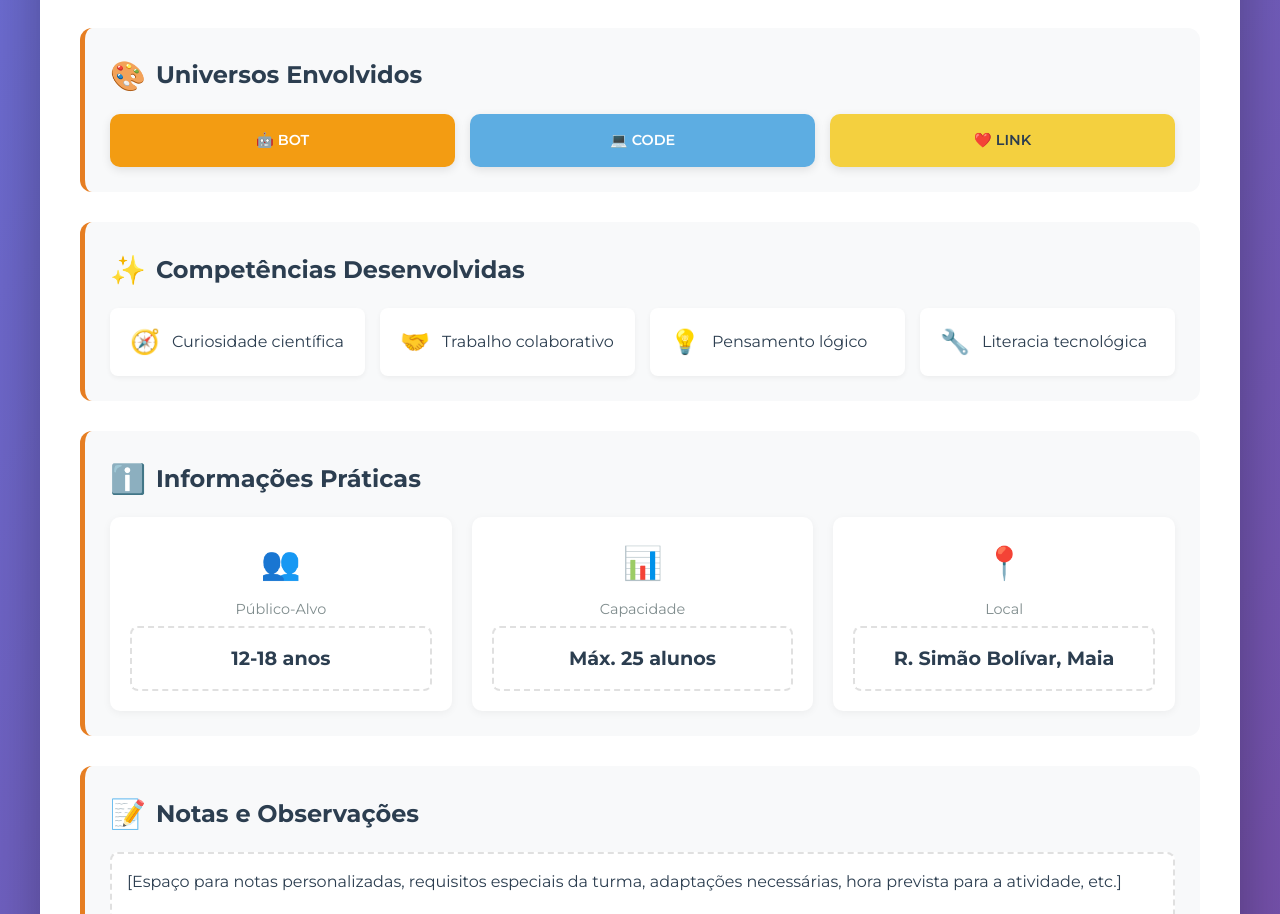
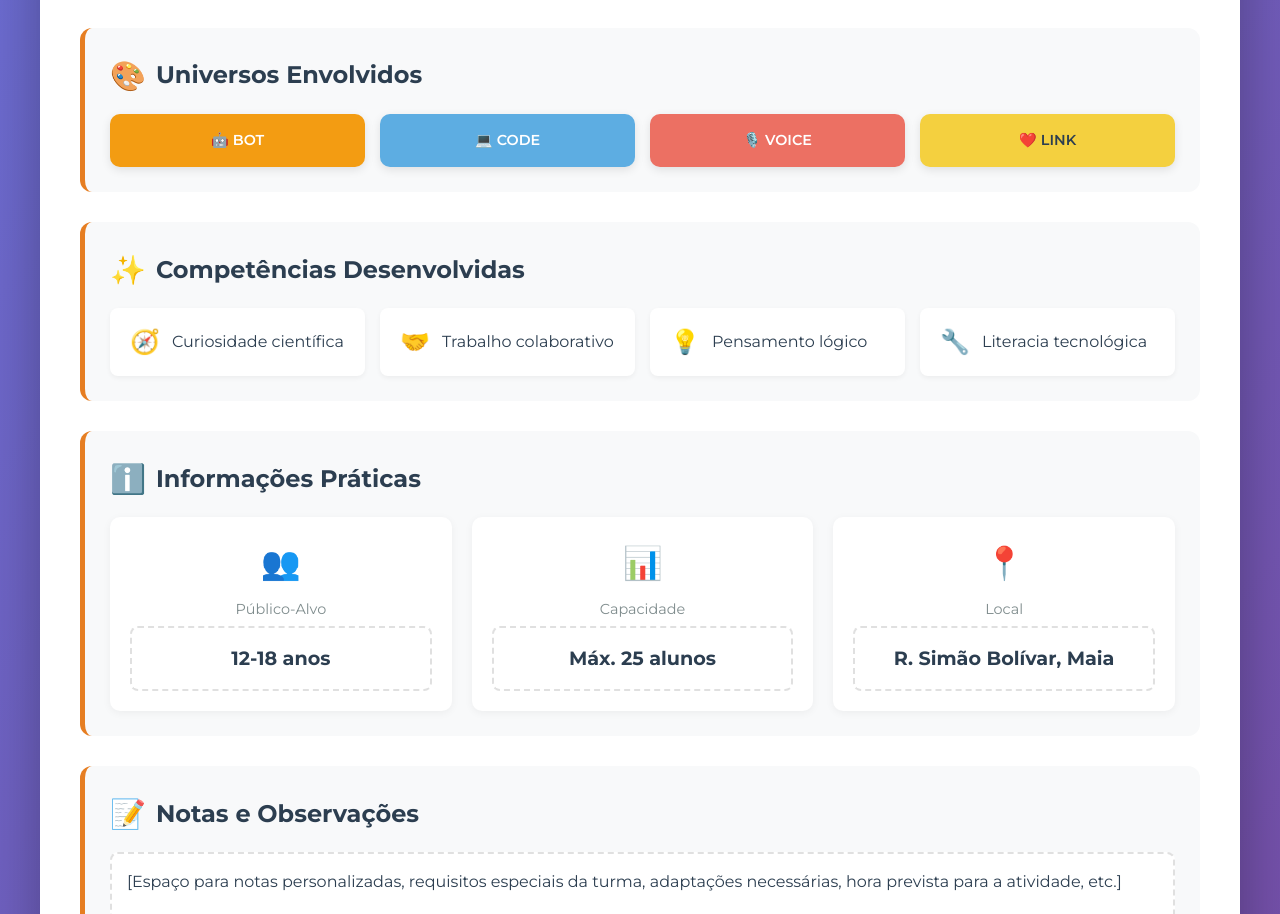
Before and after one commit to centroinovacaocarlosfiolhais/circuitos, a plain HTML site: page index.html in a window 1280 px wide. Shown: the part 1488-2402 px from the top of the page. Drawn offline with Linux system fonts and the light colour scheme.

Commit message:
Update index.html

```diff
--- a/index.html
+++ b/index.html
@@ -843,6 +843,7 @@
                 <div class="universes">
                     <div class="universe bot">🤖 BOT</div>
                     <div class="universe code">💻 CODE</div>
+                    <div class="universe voice">🎙️ VOICE</div>
                     <div class="universe link">❤️ LINK</div>
                 </div>
             </div>
```
